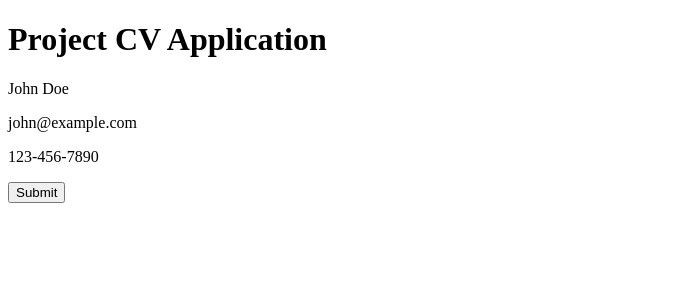
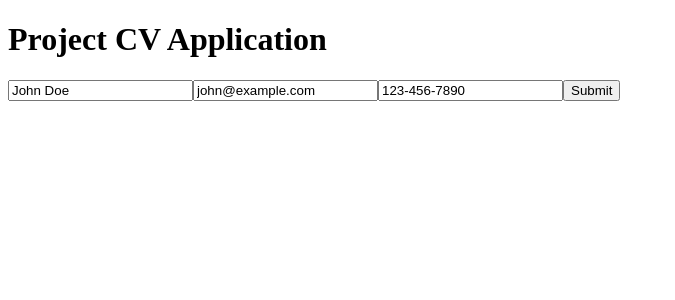
Before and after one commit to BatetDev/top-project-cv-application, a React (Vite) app: page / in a window 1280 px wide. Both pictures are taken after a click on the button "Edit". Shown: the top 300 px of the page, without its empty margins (0-675 px from the left). Built offline with nearby package versions, Linux system fonts and the light colour scheme.

Commit message:
feat: add conditional rendering to edit and display modes

```diff
--- a/src/components/GeneralInfo.jsx
+++ b/src/components/GeneralInfo.jsx
@@ -9,9 +9,20 @@ function GeneralInfo({ data, setGeneralInfo }) {
 
   return (
     <>
-      <p>{data.name}</p>
-      <p>{data.email}</p>
-      <p>{data.phone}</p>
+      {isEditing ? (
+        <>
+          <input type='text' name='name' defaultValue={data.name} />
+          <input type='text' name='email' defaultValue={data.email} />
+          <input type='text' name='phone' defaultValue={data.phone} />
+        </>
+      ) : (
+        <>
+          <p>{data.name}</p>
+          <p>{data.email}</p>
+          <p>{data.phone}</p>
+        </>
+      )}
+
       <button onClick={handleToggle}>{isEditing ? 'Submit' : 'Edit'}</button>
     </>
   );
```
